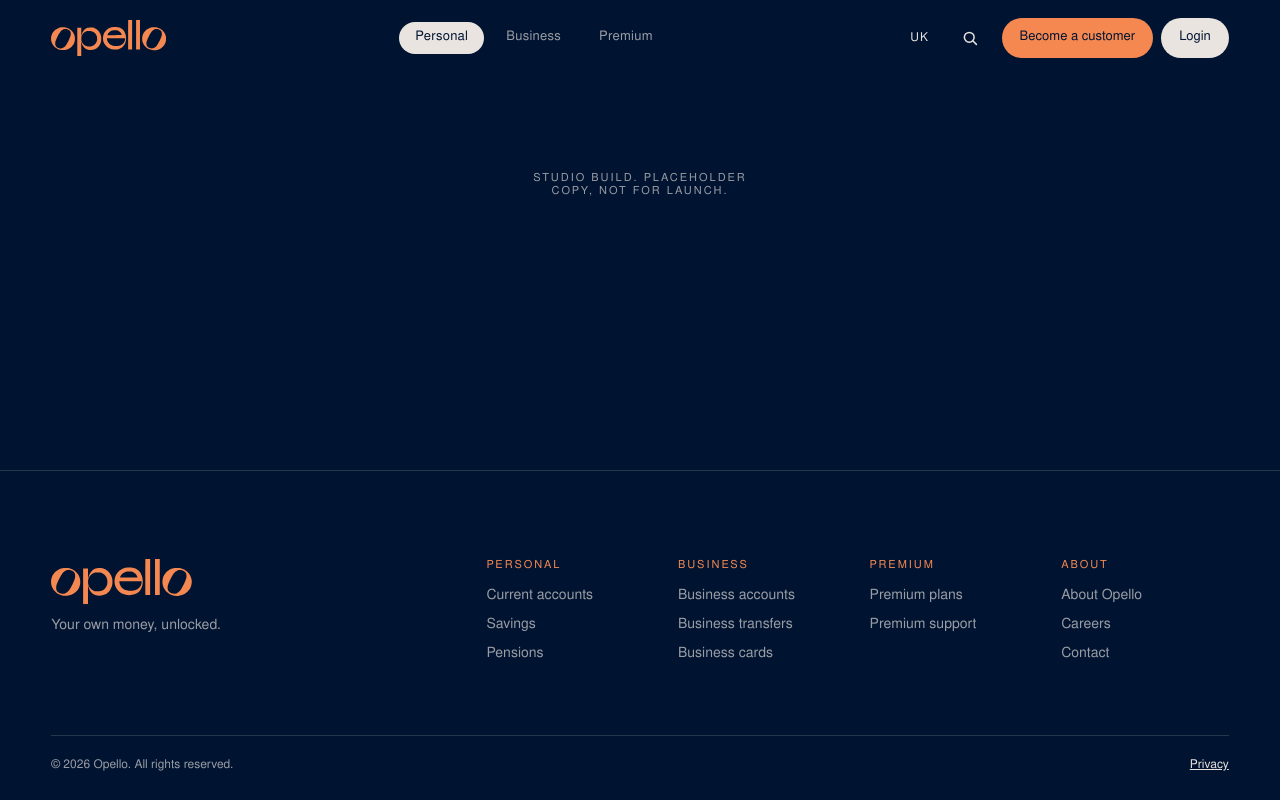
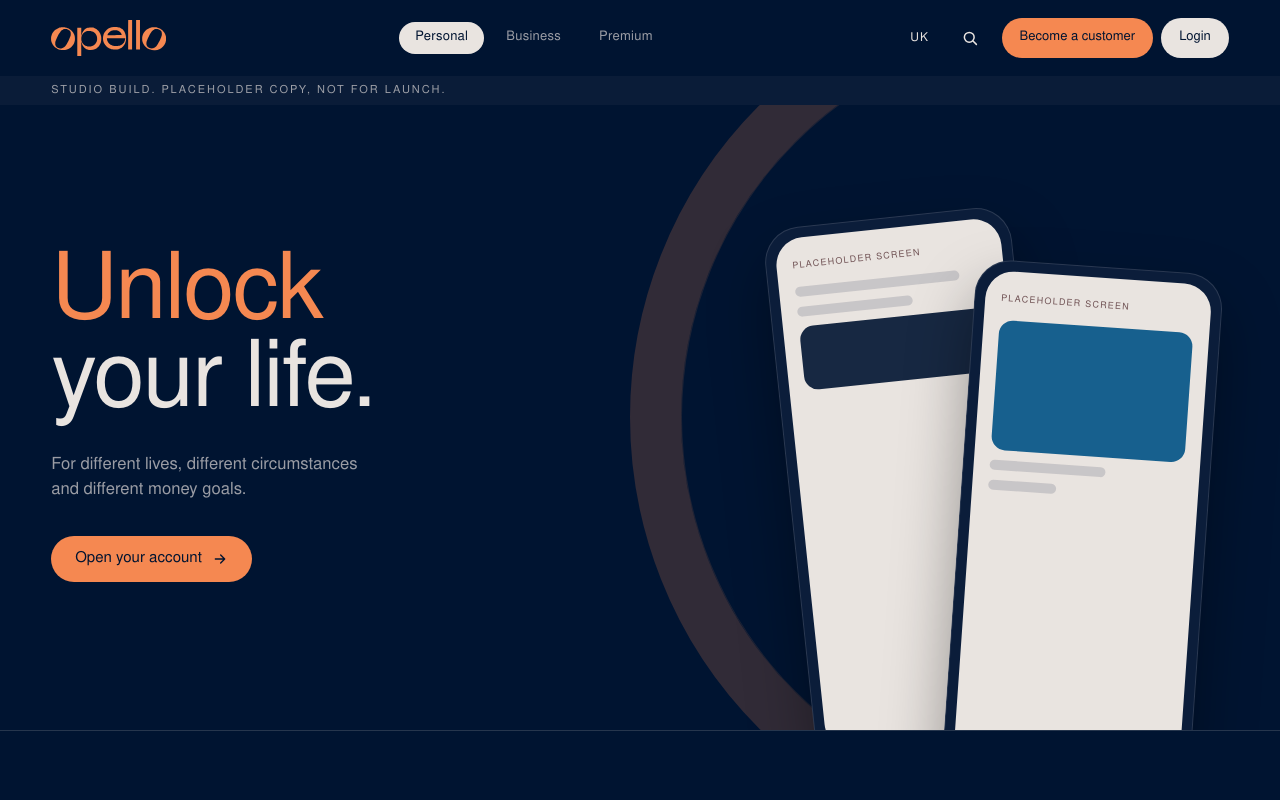
Before and after one commit to opello-uk/website, a SvelteKit app: page /studio in a window 1280 px wide. Shown: the top 800 px of the page. Built offline with nearby package versions, Linux system fonts and the light colour scheme.

Commit message:
Studio: hero with navy ground, peach ring, placeholder screens
🪂 Generated with [Skydive](https://skydive.com)

```diff
--- /dev/null
+++ b/src/lib/studio/StudioHero.svelte
@@ -0,0 +1,226 @@
+<script lang="ts">
+	// Hero for the unlisted studio build. All copy is placeholder until confirmed.
+</script>
+
+<section class="hero" aria-labelledby="hero-title">
+	<div class="ring" aria-hidden="true"></div>
+
+	<div class="copy">
+		<h1 id="hero-title">
+			<span class="line-1">Unlock</span>
+			<span class="line-2">your life.</span>
+		</h1>
+		<!-- Placeholder copy: confirm before launch -->
+		<p class="sub">For different lives, different circumstances and different money goals.</p>
+		<a class="cta" href="#personal">
+			<span>Open your account</span>
+			<svg viewBox="0 0 24 24" width="16" height="16" aria-hidden="true" focusable="false">
+				<path
+					d="M5 12h13M13 6l6 6-6 6"
+					fill="none"
+					stroke="currentColor"
+					stroke-width="2"
+					stroke-linecap="round"
+					stroke-linejoin="round"
+				/>
+			</svg>
+		</a>
+	</div>
+
+	<!-- Placeholder app screens: layout only, no real product data -->
+	<div class="screens" aria-hidden="true">
+		<div class="phone phone-back">
+			<div class="screen">
+				<span class="ph-label">Placeholder screen</span>
+				<span class="bar bar-long"></span>
+				<span class="bar"></span>
+				<span class="block"></span>
+			</div>
+		</div>
+		<div class="phone phone-front">
+			<div class="screen">
+				<span class="ph-label">Placeholder screen</span>
+				<span class="block block-tall"></span>
+				<span class="bar"></span>
+				<span class="bar bar-short"></span>
+			</div>
+		</div>
+	</div>
+</section>
+
+<style>
+	.hero {
+		position: relative;
+		isolation: isolate;
+		overflow: hidden;
+		display: grid;
+		grid-template-columns: minmax(0, 1fr) minmax(0, 1fr);
+		align-items: center;
+		gap: clamp(24px, 4vw, 64px);
+		min-height: clamp(520px, 62svh, 680px);
+		padding: clamp(56px, 8vw, 104px) clamp(20px, 4vw, 56px);
+		background: var(--deep);
+	}
+
+	/* Large peach ring sitting behind the copy and phones */
+	.ring {
+		position: absolute;
+		z-index: -1;
+		width: min(92vw, 880px);
+		aspect-ratio: 1;
+		right: -18%;
+		top: 50%;
+		translate: 0 -50%;
+		border-radius: 50%;
+		border: clamp(28px, 4vw, 56px) solid rgba(245, 136, 81, 0.2);
+		box-shadow: inset 0 0 0 1px rgba(245, 136, 81, 0.12);
+	}
+
+	h1 {
+		margin: 0;
+		font-weight: 300;
+		font-size: clamp(48px, 7.2vw, 104px);
+		line-height: 0.96;
+		letter-spacing: -0.02em;
+	}
+	.line-1 {
+		display: block;
+		color: var(--peach);
+	}
+	.line-2 {
+		display: block;
+		color: var(--clay);
+	}
+
+	.sub {
+		margin: 24px 0 0;
+		max-width: 34ch;
+		font-size: clamp(16px, 1.3vw, 19px);
+		line-height: 1.5;
+		color: var(--muted);
+	}
+
+	.cta {
+		margin-top: 32px;
+		display: inline-flex;
+		align-items: center;
+		gap: 10px;
+		padding: 14px 24px;
+		border-radius: 999px;
+		background: var(--peach);
+		color: var(--deep);
+		font-size: 15px;
+		font-weight: 500;
+		text-decoration: none;
+		transition:
+			transform 220ms var(--ease),
+			background-color 220ms var(--ease);
+	}
+	.cta:hover {
+		transform: translateY(-1px);
+		background: #ff9a68;
+	}
+	.cta svg {
+		transition: transform 220ms var(--ease);
+	}
+	.cta:hover svg {
+		transform: translateX(3px);
+	}
+
+	/* Placeholder phones */
+	.screens {
+		position: relative;
+		height: clamp(420px, 52svh, 560px);
+	}
+	.phone {
+		position: absolute;
+		width: clamp(180px, 20vw, 248px);
+		aspect-ratio: 9 / 19.5;
+		border-radius: 36px;
+		padding: 10px;
+		background: #0b1d3a;
+		border: 1px solid rgba(233, 228, 224, 0.14);
+		box-shadow: 0 30px 60px rgba(0, 0, 0, 0.35);
+	}
+	.phone-back {
+		right: 34%;
+		top: 2%;
+		rotate: -6deg;
+	}
+	.phone-front {
+		right: 4%;
+		top: 14%;
+		rotate: 4deg;
+	}
+	.screen {
+		position: relative;
+		height: 100%;
+		border-radius: 28px;
+		background: var(--clay);
+		padding: 22px 16px;
+		display: flex;
+		flex-direction: column;
+		gap: 10px;
+		overflow: hidden;
+	}
+	.ph-label {
+		font-size: 9px;
+		letter-spacing: 0.14em;
+		text-transform: uppercase;
+		color: var(--mushroom);
+		margin-bottom: 6px;
+	}
+	.bar {
+		height: 10px;
+		width: 60%;
+		border-radius: 999px;
+		background: rgba(0, 20, 49, 0.14);
+	}
+	.bar-long {
+		width: 85%;
+	}
+	.bar-short {
+		width: 35%;
+	}
+	.block {
+		height: 64px;
+		border-radius: 14px;
+		background: var(--deep);
+		opacity: 0.9;
+	}
+	.block-tall {
+		height: 130px;
+		background: var(--mid);
+	}
+
+	@media (max-width: 800px) {
+		.hero {
+			grid-template-columns: 1fr;
+			min-height: 0;
+		}
+		.screens {
+			height: 340px;
+			order: 2;
+		}
+		.phone {
+			width: 170px;
+		}
+		.phone-back {
+			right: 40%;
+		}
+		.phone-front {
+			right: 6%;
+		}
+		.ring {
+			right: -40%;
+			top: 60%;
+		}
+	}
+
+	@media (prefers-reduced-motion: reduce) {
+		.cta,
+		.cta svg {
+			transition: none;
+		}
+	}
+</style>
--- a/src/routes/studio/+page.svelte
+++ b/src/routes/studio/+page.svelte
@@ -1,6 +1,7 @@
 <script lang="ts">
 	import StudioNav from '#lib/studio/StudioNav.svelte';
 	import StudioFooter from '#lib/studio/StudioFooter.svelte';
+	import StudioHero from '#lib/studio/StudioHero.svelte';
 
 	const title = 'Opello studio (unlisted preview)';
 </script>
@@ -15,8 +16,9 @@
 	<StudioNav />
 
 	<main id="personal">
-		<!-- Hero, light section and the rest land in the next steps. -->
 		<p class="marker">Studio build. Placeholder copy, not for launch.</p>
+		<StudioHero />
+		<!-- Light section and the rest land in the next steps. -->
 	</main>
 
 	<StudioFooter />
@@ -31,15 +33,14 @@
 	}
 	main {
 		min-height: 40svh;
-		padding: 96px clamp(20px, 4vw, 56px);
-		text-align: center;
 	}
 	.marker {
-		max-width: 36ch;
-		margin: 0 auto;
+		margin: 0;
+		padding: 8px clamp(20px, 4vw, 56px);
 		font-size: 11px;
 		letter-spacing: 0.18em;
 		text-transform: uppercase;
 		color: var(--muted);
+		background: rgba(233, 228, 224, 0.04);
 	}
 </style>
```
